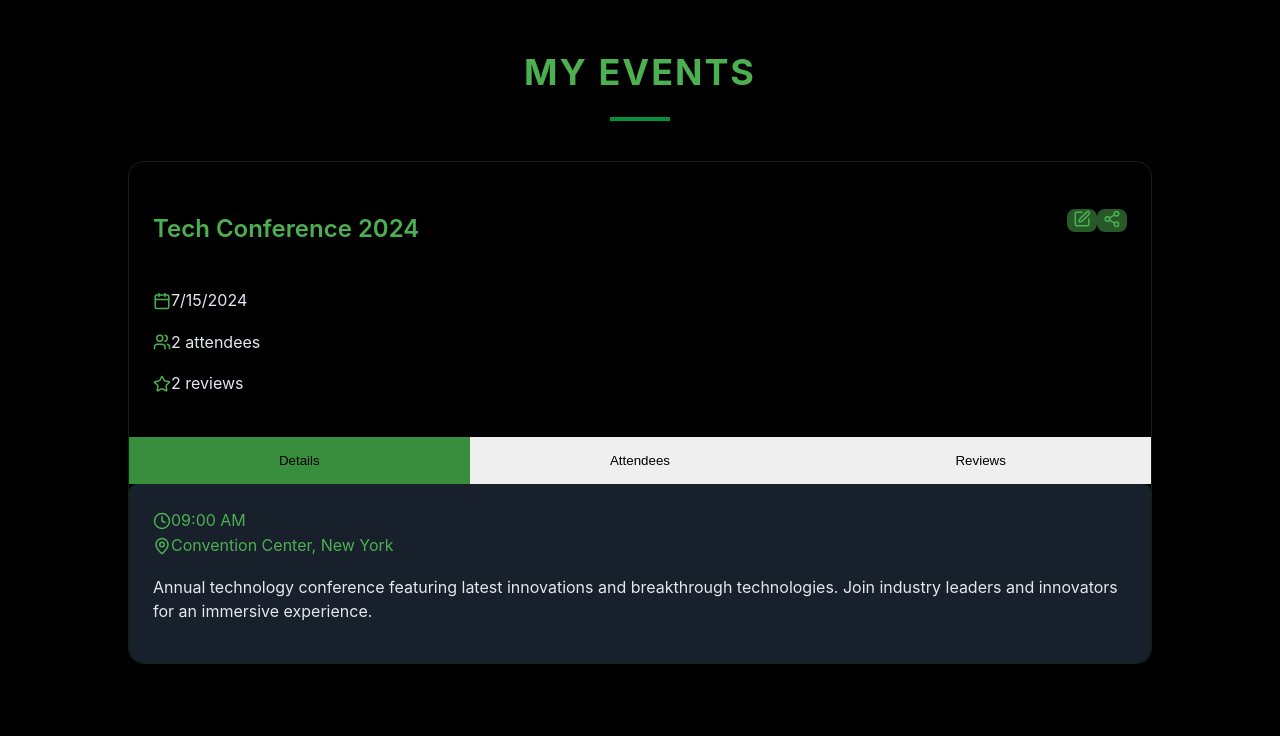
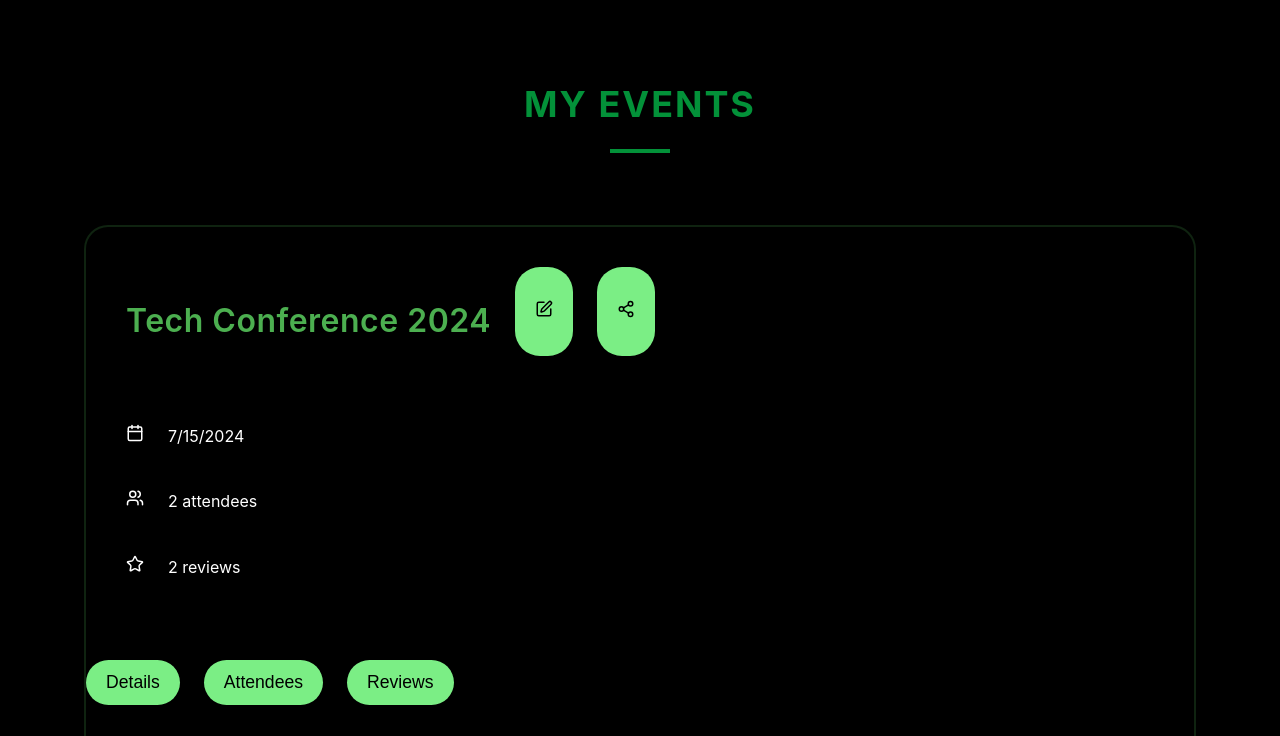
Before and after one commit to SakshamVK/host_event, a React (Create React App) app: page /my-events in a window 1280 px wide. Shown: the top 736 px of the page. Built offline with nearby package versions, Linux system fonts and the light colour scheme.

Commit message:
updated MyEvents

```diff
--- a/src/styles/MyEvents.css
+++ b/src/styles/MyEvents.css
@@ -1,7 +1,8 @@
 body {
   margin: 0;
   font-family: 'Inter', sans-serif;
-  background-color: #1f2937; /* Background remains unchanged */
+  background-color: #198b28;
+  padding: 2rem;
 }
 
 .modal-overlay {
@@ -10,329 +11,280 @@ body {
   left: 0;
   right: 0;
   bottom: 0;
-  background-color: rgba(0, 0, 0, 0.7);
+  background-color: rgba(0, 0, 0, 0.8);
   display: flex;
   justify-content: center;
   align-items: center;
   z-index: 1000;
+  padding: 2rem;
 }
 
 .modal-content {
   background-color: #1f2937;
-  padding: 24px;
-  border-radius: 8px;
+  padding: 2.5rem;
+  border-radius: 16px;
   width: 90%;
-  max-width: 500px;
+  max-width: 600px;
   position: relative;
+  box-shadow: 0 8px 32px rgba(0, 0, 0, 0.3);
 }
 
 h3 {
-  color: #4caf50; /* Changed to #4caf50 */
-  margin-bottom: 16px;
+  color: #4caf50;
+  margin-bottom: 2rem;
+  font-size: 1.75rem;
+  letter-spacing: 0.5px;
 }
 
 .share-options {
   display: flex;
   flex-direction: column;
-  gap: 10px;
+  gap: 1.25rem;
+  margin: 2rem 0;
 }
 
-.share-btn {
+.action-buttons {
   display: flex;
-  align-items: center;
-  gap: 8px;
-  padding: 12px;
-  border: 1px solid #4caf50; /* Changed to #4caf50 */
-  background-color: transparent;
-  border-radius: 4px;
-  color: #4caf50; /* Changed to #4caf50 */
-  cursor: pointer;
-  transition: background-color 0.3s;
+  justify-content: flex-end;
+  gap: 1rem;
+  margin-bottom: 1.5rem;
 }
 
-.share-btn:hover {
-  background-color: rgba(76, 175, 80, 0.1); /* Updated to match #4caf50 */
+.share-btn,
+.edit-btn {
+  display: inline-flex;
+  align-items: center;
+  gap: 0.75rem;
+  padding: 0.75rem 1.25rem;
+  border: 2px solid #4caf50;
+  background-color: transparent;
+  border-radius: 25px;  /* More rounded buttons */
+  color: #4caf50;
+  cursor: pointer;
+  transition: all 0.3s ease;
+  font-size: 1rem;
+}
+
+.share-btn:hover,
+.edit-btn:hover {
+  background-color: rgba(4, 186, 10, 0.749);
+  transform: translateY(-2px);
 }
 
 .close-btn {
   position: absolute;
-  top: 16px;
-  right: 16px;
+  top: 1.5rem;
+  right: 1.5rem;
   background: none;
   border: none;
-  color: #fff;
+  color: #20ab07;
   cursor: pointer;
+  padding: 0.5rem;
+  font-size: 1.25rem;
+  border-radius: 50%;
+  transition: all 0.3s ease;
+}
+
+.close-btn:hover {
+  background-color: rgba(255, 255, 255, 0.1);
 }
 
 .edit-form .form-group {
-  margin-bottom: 16px;
+  margin-bottom: 2rem;
+  display: flex; /* Use flexbox for alignment */
+  justify-content: flex-end; /* Aligns the items to the right */
 }
 
 .edit-form .form-group label {
   display: block;
-  color: #fff;
-  margin-bottom: 8px;
+  color: #3ab509;
+  margin-bottom: 1rem;
+  font-size: 1.1rem;
 }
 
 .edit-form .form-group input,
 .edit-form .form-group textarea {
-  width: 100%;
-  padding: 8px;
+  width: 70%; /* Set width to 70% for shorter borders */
+  max-width: 400px; /* Optional: Set a max width */
+  padding: 1rem;
   background-color: #374151;
-  border: none;
-  border-radius: 4px;
+  border: 2px solid transparent;
+  border-radius: 12px;
   color: #fff;
+  font-size: 1rem;
+  transition: all 0.3s ease;
+  margin-left: auto; /* Push the input to the right */
+}
+
+.edit-form .form-group input:focus,
+.edit-form .form-group textarea:focus {
+  border-color: #4caf50;
+  outline: none;
 }
 
 .modal-actions {
   display: flex;
   justify-content: flex-end;
-  gap: 12px;
+  gap: 1.5rem;
+  margin-top: 2.5rem;
 }
 
 .save-btn,
 .cancel-btn {
-  padding: 8px 16px;
-  background-color: #4caf50; /* Changed to #4caf50 */
+  padding: 0.75rem 1.5rem;
+  font-size: 1.1rem;
+  border-radius: 25px;  /* More rounded buttons */
+  cursor: pointer;
+  transition: all 0.3s ease;
+}
+
+.save-btn {
+  background-color: #4caf50;
   color: #fff;
   border: none;
-  border-radius: 4px;
-  cursor: pointer;
-  transition: background-color 0.3s;
 }
 
 .save-btn:hover {
-  background-color: #388e3c; /* Changed to #388e3c */
+  background-color: #388e3c;
+  transform: translateY(-2px);
 }
 
 .cancel-btn {
-  background-color: #d1d5db;
-  color: #111827;
+  background-color: #374151;
+  color: #fff;
+  border: 1px solid #4b5563;
 }
 
 .cancel-btn:hover {
-  background-color: #9ca3af;
+  background-color: #4b5563;
+  transform: translateY(-2px);
 }
 
 /* Event Card Styles */
 .event-card {
   background: rgba(0, 0, 0, 0.8);
-  backdrop-filter: blur(8px);
-  border-radius: 1rem;
-  border: 1px solid rgba(76, 175, 80, 0.2); /* Changed to #4caf50 */
+  backdrop-filter: blur(12px);
+  border-radius: 1.5rem;
+  border: 2px solid rgba(76, 175, 80, 0.2);
   overflow: hidden;
-  transition: all 0.3s;
+  transition: all 0.4s ease;
+  margin: 2rem 0;
 }
 
 .event-details,
 .event-attendees,
 .event-reviews {
-  padding: 1.5rem; /* Increased padding for better spacing */
-  background-color: rgba(31, 41, 55, 0.8); /* Slightly darker background for sections */
-  border-radius: 0.5rem;
+  padding: 2.5rem;
+  background-color: rgba(17, 24, 39, 0.95);  /* Darker background */
+  border-radius: 1rem;
+  transition: all 0.3s ease;
+  margin: 2rem;
+  border: 1px solid rgba(49, 165, 52, 0.1);
+}
+
+.event-details:hover,
+.event-attendees:hover,
+.event-reviews:hover {
+  background-color: rgba(17, 24, 39, 0.98);  /* Slightly darker on hover */
+  transform: translateY(-4px);
 }
 
 .event-details p {
-  margin: 1rem 0;
-  line-height: 1.5;
-  color: #e5e7eb; /* Light gray for text */
+  margin: 1.5rem 0;
+  line-height: 1.8;
+  color: #09a216;  /* Slightly darker text */
+  font-size: 1.1rem;
 }
 
 /* Tab Navigation Styles */
 button {
   border: none;
   outline: none;
+  background-color:#7bee85;
   cursor: pointer;
+  padding: 0.75rem 1.25rem;
+  font-size: 1.1rem;
+  transition: all 0.3s ease;
+  border-radius: 25px;  /* More rounded buttons */
 }
 
 button:hover {
-  background-color: rgba(76, 175, 80, 0.1); /* Updated to match #4caf50 */
+  background-color: rgba(22, 175, 27, 0.712);
+  transform: translateY(-2px);
 }
 
-button:focus {
-  outline: none;
+/* Spacing Utilities */
+.mb-2 { margin-bottom: 1rem; }
+.mb-4 { margin-bottom: 2rem; }
+.mb-6 { margin-bottom: 3rem; }
+.p-6 { padding: 2.5rem; }
+.p-3 { padding: 1rem; }
+.gap-8 { gap: 2.5rem; }
+.gap-4 { gap: 1.5rem; }
+
+/* Grid and Layout */
+.grid {
+  display: grid;
+  gap: 2.5rem;
+  margin: 2.5rem 0;
 }
 
 .flex {
   display: flex;
+  gap: 1.5rem;
 }
 
-.flex-1 {
-  flex: 1;
-}
-
-.items-center {
-  align-items: center;
-}
-
-.justify-between {
-  justify-content: space-between;
-}
-
-.mb-2 {
-  margin-bottom: 0.5rem;
-}
-
-.mb-4 {
-  margin-bottom: 1rem;
-}
-
-.mb-6 {
-  margin-bottom: 1.5rem;
-}
-
-.text-gray-300 {
-  color: rgba(226, 232, 240, 1);
-}
-
-.text-emerald-400 {
-  color: #4caf50; /* Changed to #4caf50 */
-}
-
-.bg-black {
-  background-color: rgba(0, 0, 0, 0.7);
-}
-
-.bg-black/60 {
-  background-color: rgba(0, 0, 0, 0.6);
-}
-
-.bg-black/80 {
-  background-color: rgba(0, 0, 0, 0.8);
-}
-
-.backdrop-blur-lg {
-  backdrop-filter: blur(10px);
-}
-
-.rounded-xl {
-  border-radius: 1rem;
-}
-
-.overflow-hidden {
-  overflow: hidden;
-}
-
-.transition-all {
-  transition: all 0.3s;
-}
-
-.hover\:shadow-lg:hover {
-  box-shadow: 0 4px 20px rgba(76, 175, 80, 0.2); /* Changed to #4caf50 */
-}
-
-.hover\:border-emerald-400\/50:hover {
-  border-color: rgba(76, 175, 80, 0.5); /* Changed to #4caf50 */
-}
-
-.border-emerald-600\/20 {
-  border-color: rgba(76, 175, 80, 0.2); /* Changed to #4caf50 */
-}
-
-.p-6 {
-  padding: 1.5rem;
-}
-
-.p-3 {
-  padding: 0.75rem;
-}
-
+/* Typography */
 .text-2xl {
-  font-size: 1.5rem;
+  font-size: 2rem;
+  line-height: 1.4;
 }
 
 .font-semibold {
   font-weight: 600;
-}
-
-.font-bold {
-  font-weight: bold;
+  letter-spacing: 0.5px;
 }
 
 .text-center {
   text-align: center;
 }
 
+/* Container */
 .max-w-4xl {
-  max-width: 64rem;
+  max-width: 72rem;
+  margin: 0 auto;
+  padding: 0 2rem;
 }
 
-.mx-auto {
-  margin-left: auto;
-  margin-right: auto;
+/* Cards and Sections */
+.rounded-xl {
+  border-radius: 1.5rem;
 }
 
-.grid {
-  display: grid;
+.hover\:shadow-lg:hover {
+  box-shadow: 0 8px 32px rgba(76, 175, 80, 0.15);
 }
 
-.gap-8 {
-  gap: 2rem;
-}
-
-.gap-4 {
-  gap: 1rem;
-}
-
-.text-gray-200 {
-  color: #e5e7eb;
-}
-
-.text-gray-100 {
-  color: #f3f4f6;
-}
-
-.text-emerald-400 {
-  color: #4caf50; /* Changed to #4caf50 */
-}
-
-.flex-1 {
-  flex: 1;
-}
-
-.hover\:bg-emerald-700:hover {
-  background-color: rgba(76, 175, 80, 0.7); /* Changed to #4caf50 */
-}
-
-.bg-emerald-600 {
-  background-color: #388e3c; /* Changed to #388e3c */
-}
-
-.bg-emerald-950\/50 {
-  background-color: rgba(76, 175, 80, 0.5); /* Changed to #4caf50 */
-}
-
-.bg-emerald-900\/50 {
-  background-color: rgba(76, 175, 80, 0.7); /* Changed to #4caf50 */
-}
-
-/* Misc Styles */
-.rounded-lg {
-  border-radius: 0.5rem;
-}
-
-.rounded-xl {
-  border-radius: 1rem;
-}
-
-.p-4 {
-  padding: 1rem;
-}
-
-.text-emerald-400 {
-  color: #4caf50; /* Changed to #4caf50 */
-}
-
+/* Additional Spacing for Share Options */
 .share-options {
-  display: flex;
-  flex-direction: column;
-  gap: 20px; /* Increased gap for spacing between buttons */
+  margin: 2.5rem 0;
 }
 
 .edit-options {
-  margin-top: 20px; /* Add margin to create space above the edit options */
+  margin-top: 2.5rem;
 }
 
+/* Button Spacing */
 .p-2.rounded-lg.bg-emerald-950\/50.hover\:bg-emerald-900\/50.transition-colors {
-  margin-bottom: 8px; /* Adjust this value as needed for spacing */
+  margin-bottom: 1.25rem;
+  padding: 0.75rem 1.25rem;
+  border-radius: 25px;  /* More rounded buttons */
 }
+
+/* Action buttons container */
+.actions-container {
+  display: flex;
+  justify-content: flex-end;
+  gap: 1rem;
+  margin: 1.5rem 2rem;
+}
```
